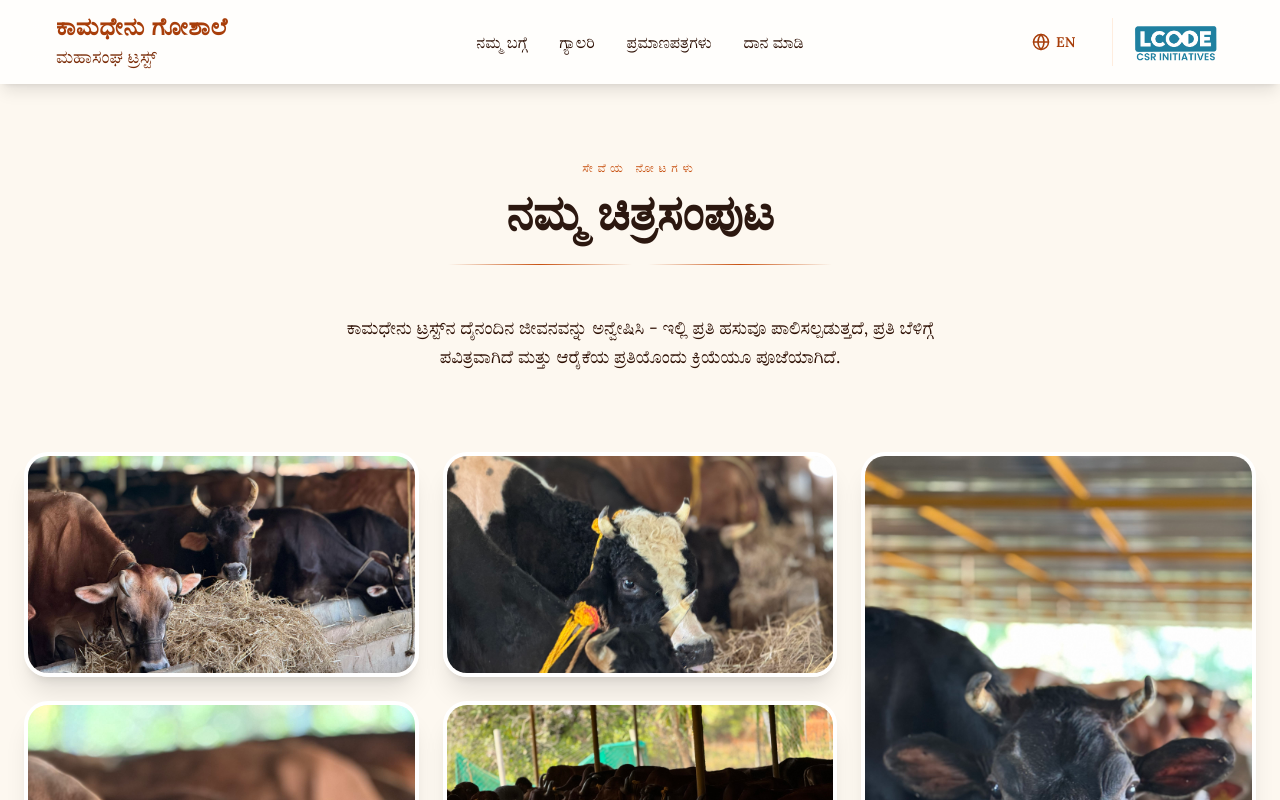
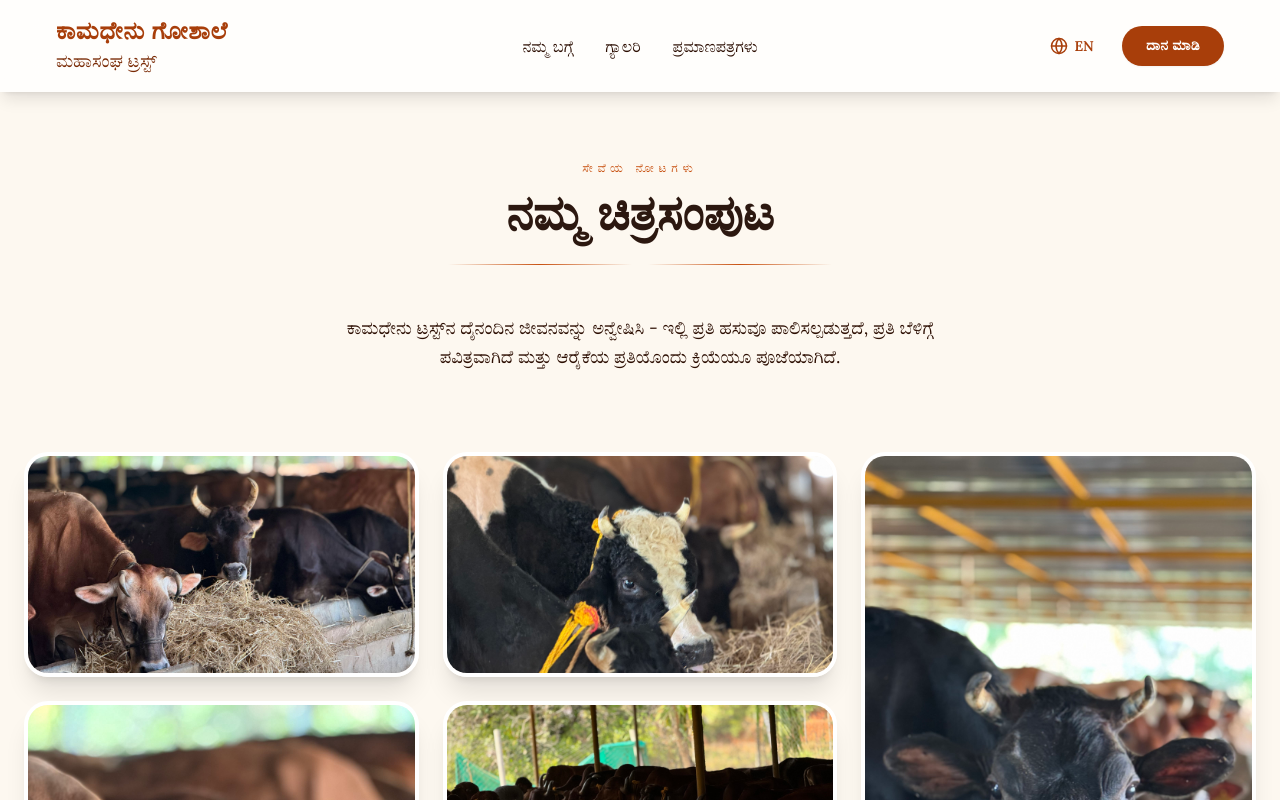
Before and after one commit to Anoopsprabhu/kamadhenu_clean, a Next.js app: page /gallery in a window 1280 px wide. Shown: the top 800 px of the page. Built offline with nearby package versions, Linux system fonts and the light colour scheme.

Commit message:
Updated the navbar by removing csr logo

```diff
--- a/components/About.tsx
+++ b/components/About.tsx
@@ -62,7 +62,7 @@ export default function About() {
           </div>
 
           {/* Main content grid */}
-          <div className="grid md:grid-cols-2 gap-12 items-center mb-20">
+          <div className="grid md:grid-cols-2 gap-12 items-start mb-20">
             {/* Text side */}
             <div>
               <h3 className="font-cinzel font-semibold text-saffron-900 text-2xl mb-5">
@@ -126,7 +126,7 @@ export default function About() {
 
             {/* Visual side — stylised goshala illustration */}
             <div className="relative">
-              <div className="rounded-3xl overflow-hidden aspect-square shadow-2xl border-4 border-white">
+              <div className="rounded-2xl overflow-hidden aspect-square shadow-2xl border-4 border-white">
                 <Image
                   src="/images/IMG_8870.jpg"
                   alt="Kamadhenu Trust Cow"
--- a/components/Footer.tsx
+++ b/components/Footer.tsx
@@ -137,7 +137,10 @@ export default function Footer() {
         <div className="border-t border-white/20 pt-6 flex flex-col md:flex-row items-center justify-between gap-3">
           <p className="font-lora text-white/70 text-xs">
             © {new Date().getFullYear()}{" "}
-            {t("Kamadhenu Trust.", "ಕಾಮಧೇನು ಟ್ರಸ್ಟ್.")}{" "}
+            {t(
+              "Kamadhenu Goshala Mahasangha Trust.",
+              "ಕಾಮಧೇನು ಗೋಶಾಲೆ ಮಹಾಸಂಘ ಟ್ರಸ್ಟ್.",
+            )}{" "}
             {t("All rights reserved.", "ಎಲ್ಲಾ ಹಕ್ಕುಗಳನ್ನು ಕಾಯ್ದಿರಿಸಲಾಗಿದೆ.")}
           </p>
           <p className="font-lora text-white/70 text-xs text-center">
--- a/components/Navbar.tsx
+++ b/components/Navbar.tsx
@@ -1,7 +1,6 @@
 "use client";
 import { useState, useEffect } from "react";
 import Link from "next/link";
-import Image from "next/image";
 import { Menu, X, Globe } from "lucide-react";
 import { useLanguage } from "./LanguageContext";
 import { usePathname } from "next/navigation";
@@ -25,7 +24,7 @@ export default function Navbar() {
     { label: t("About", "ನಮ್ಮ ಬಗ್ಗೆ"), href: "/#about" },
     { label: t("Gallery", "ಗ್ಯಾಲರಿ"), href: "/gallery" },
     { label: t("Certificates", "ಪ್ರಮಾಣಪತ್ರಗಳು"), href: "/#csr" },
-    { label: t("Donate Now", "ದಾನ ಮಾಡಿ"), href: "/#donate" },
+    // { label: t("Donate Now", "ದಾನ ಮಾಡಿ"), href: "/#donate" },
   ];
 
   return (
@@ -36,9 +35,12 @@ export default function Navbar() {
           : "bg-transparent backdrop-blur-sm"
       }`}
     >
-      <div className="max-w-7xl mx-auto px-4 md:px-14 py-3 flex items-center justify-between">
+      <div className="max-w-7xl mx-auto px-4 md:px-14 py-4 flex items-center justify-between">
         {/* Logo — clicking goes Home */}
-        <Link href="/" className="flex items-center gap-3 md:gap-4 group min-w-0 md:flex-1">
+        <Link
+          href="/"
+          className="flex items-center gap-3 md:gap-4 group min-w-0 md:flex-1"
+        >
           <div className="flex flex-col justify-center gap-0 min-w-0 overflow-hidden">
             <p
               className={`font-cinzel font-bold text-lg md:text-2xl leading-none tracking-tight md:tracking-wide transition-colors whitespace-nowrap md:whitespace-normal ${isScrolledStyle ? "text-saffron-600" : "text-white"}`}
@@ -55,7 +57,9 @@ export default function Navbar() {
 
         {/* Desktop nav */}
         <nav className="hidden md:flex items-center justify-center gap-8 flex-[2]">
-          {navLinks.map((link) => (
+          {navLinks
+            .filter((l) => l.href !== "/#donate")
+            .map((link) => (
               <Link
                 key={link.label}
                 href={link.href}
@@ -79,39 +83,20 @@ export default function Navbar() {
             </span>
           </button>
 
-          <a
-            href="https://www.lcodetechnologies.com/csr-disclosures"
-            target="_blank"
-            rel="noopener noreferrer"
-            className="flex items-center ml-2 border-l border-saffron-200/30 pl-4 hover:opacity-80 transition-opacity"
+          <Link
+            href="/#donate"
+            className={`px-6 py-2.5 rounded-full font-cinzel font-bold text-sm tracking-wide transition-all duration-300 shadow-sm hover:shadow-md hover:active:scale-95 ${
+              isScrolledStyle
+                ? "bg-saffron-600 text-white hover:bg-saffron-700"
+                : "bg-white text-saffron-700 hover:bg-saffron-50"
+            }`}
           >
-            <Image
-              src="/images/LCode-CSR-Logo.png"
-              alt="LCode Initiative"
-              width={100}
-              height={50}
-              className={`h-12 w-auto object-contain transition-all duration-300 ${isScrolledStyle ? "brightness-100" : "brightness-100 hover:brightness-100 hover:invert-0"}`}
-            />
-          </a>
+            {t("Donate Now", "ದಾನ ಮಾಡಿ")}
+          </Link>
         </div>
 
-        {/* Mobile Controls (LCode Logo + Globe + Hamburger) */}
+        {/* Mobile Controls (Globe + Hamburger) */}
         <div className="flex md:hidden items-center gap-2 shrink-0">
-          <a
-            href="https://www.lcodetechnologies.com/csr-disclosures"
-            target="_blank"
-            rel="noopener noreferrer"
-            className="flex items-center shrink-0"
-          >
-            <Image
-              src="/images/LCode-CSR-Logo.png"
-              alt="LCode Initiative"
-              width={70}
-              height={35}
-              className="h-8 w-auto object-contain"
-            />
-          </a>
-
           <button
             onClick={() => setLang(lang === "en" ? "ka" : "en")}
             className={`flex items-center gap-1 font-medium transition-all duration-300 px-1 py-1 shrink-0 ${isScrolledStyle ? "text-saffron-600" : "text-white"}`}
@@ -149,6 +134,12 @@ export default function Navbar() {
               {link.label}
             </Link>
           ))}
+          <Link
+            href="/#donate"
+            className="w-full px-6 py-3 rounded-full font-cinzel font-bold text-sm text-center tracking-wide transition-all duration-300 shadow-md bg-saffron-600 text-white hover:bg-saffron-700 active:scale-95"
+          >
+            {t("Donate Now", "ದಾನ ಮಾಡಿ")}
+          </Link>
           <div className="flex flex-col gap-4 mt-2">
             {/* Logo moved to header */}
           </div>
--- a/components/Supporters.tsx
+++ b/components/Supporters.tsx
@@ -36,7 +36,7 @@ export default function Supporters() {
                   rel="noopener noreferrer"
                 >
                   <Image
-                    src="/images/logo_lcode.webp"
+                    src="/images/LCode-CSR-Logo.png"
                     alt="Lcode Technologies"
                     width={200}
                     height={200}
```
Also changed, not shown: 6 other files (tests, documents, lock files or other folders). Lines whose indentation alone changed are shown as unchanged.
